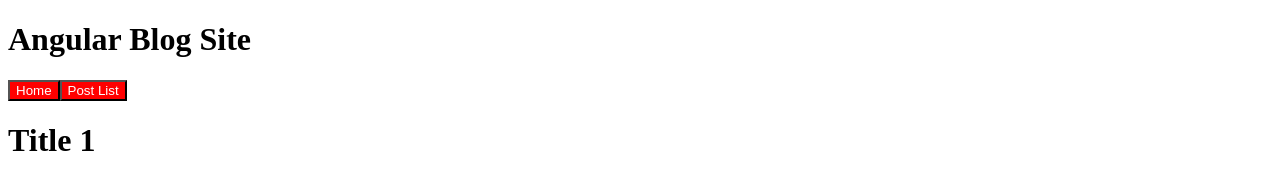
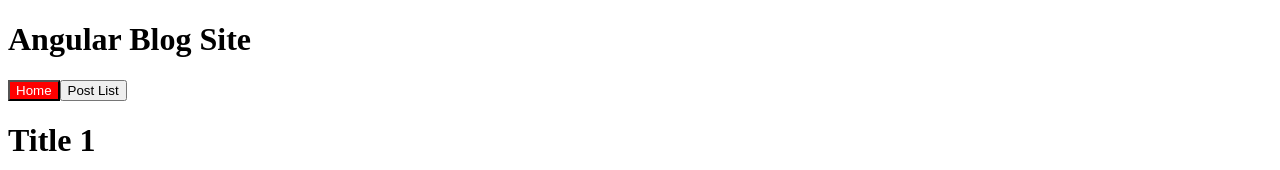
Before and after one commit to kskannandotwin/ang-routing, an Angular app: page /posts in a window 1280 px wide. Shown: the top 170 px of the page. Built offline with nearby package versions, Linux system fonts and the light colour scheme.

Commit message:
22.06.2023
completed

```diff
--- a/src/app/app.component.html
+++ b/src/app/app.component.html
@@ -1,6 +1,6 @@
 <h1>Angular Blog Site</h1>
 
 <button routerLink="/" routerLinkActive="active">Home</button>
-<button routerLink="/posts" routerLinkActive="active">Post List</button>
+<button routerLink="/posts" routerLinkActive="active" [queryParams]="{ page: 1, orderBy: 'newest'  }">Post List</button>
 
 <router-outlet></router-outlet>
--- a/src/app/post-list/post-list.component.ts
+++ b/src/app/post-list/post-list.component.ts
@@ -1,4 +1,5 @@
 import { Component } from '@angular/core';
+import { ActivatedRoute } from '@angular/router';
 
 @Component({
   selector: 'app-post-list',
@@ -33,4 +34,16 @@ export class PostListComponent {
       content: 'Lorem ipsum and so and so paragraph testing.'
     }
   ];
+
+  constructor(private route: ActivatedRoute) {}
+
+  ngOnInit() {
+    this.route.queryParamMap.subscribe(value => {
+      console.log(value);
+      const page = value.get('page');
+      const order = value.get('orderBy');
+      console.log(page);
+      console.log(order);
+    });
+  }
 }
```
